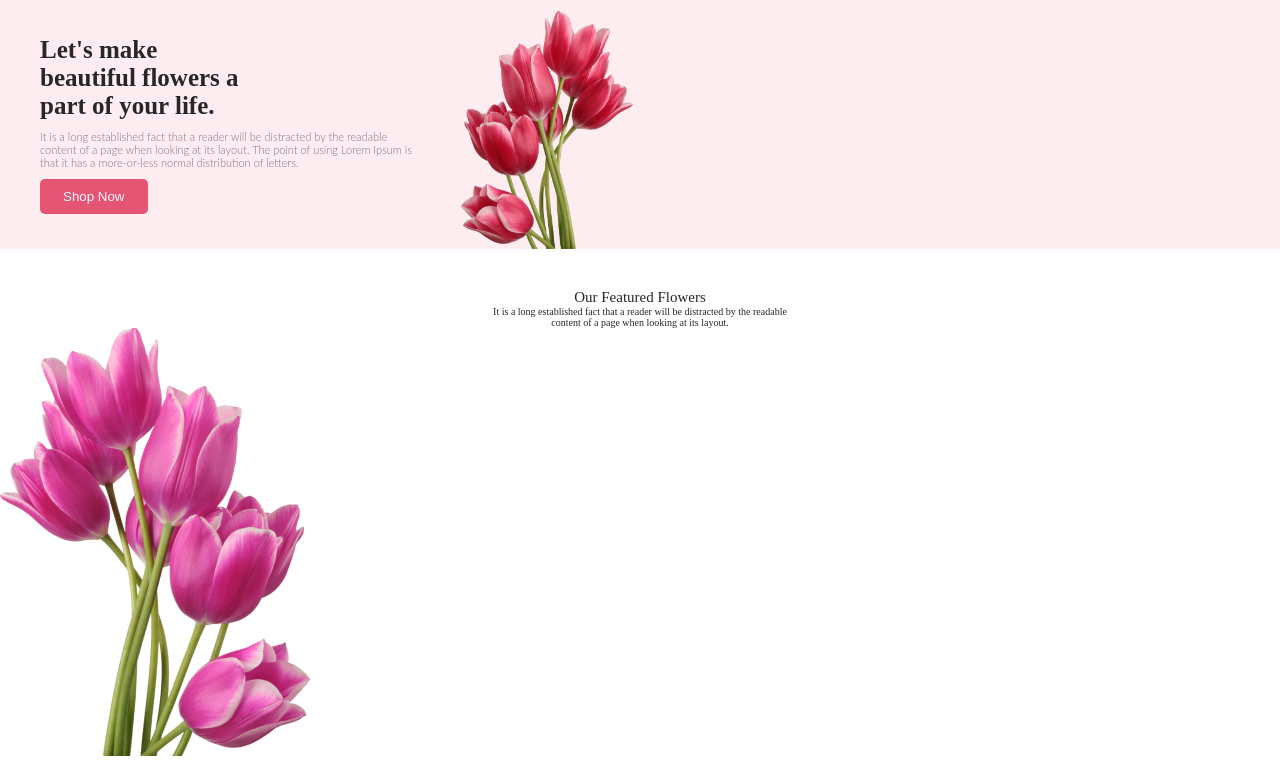
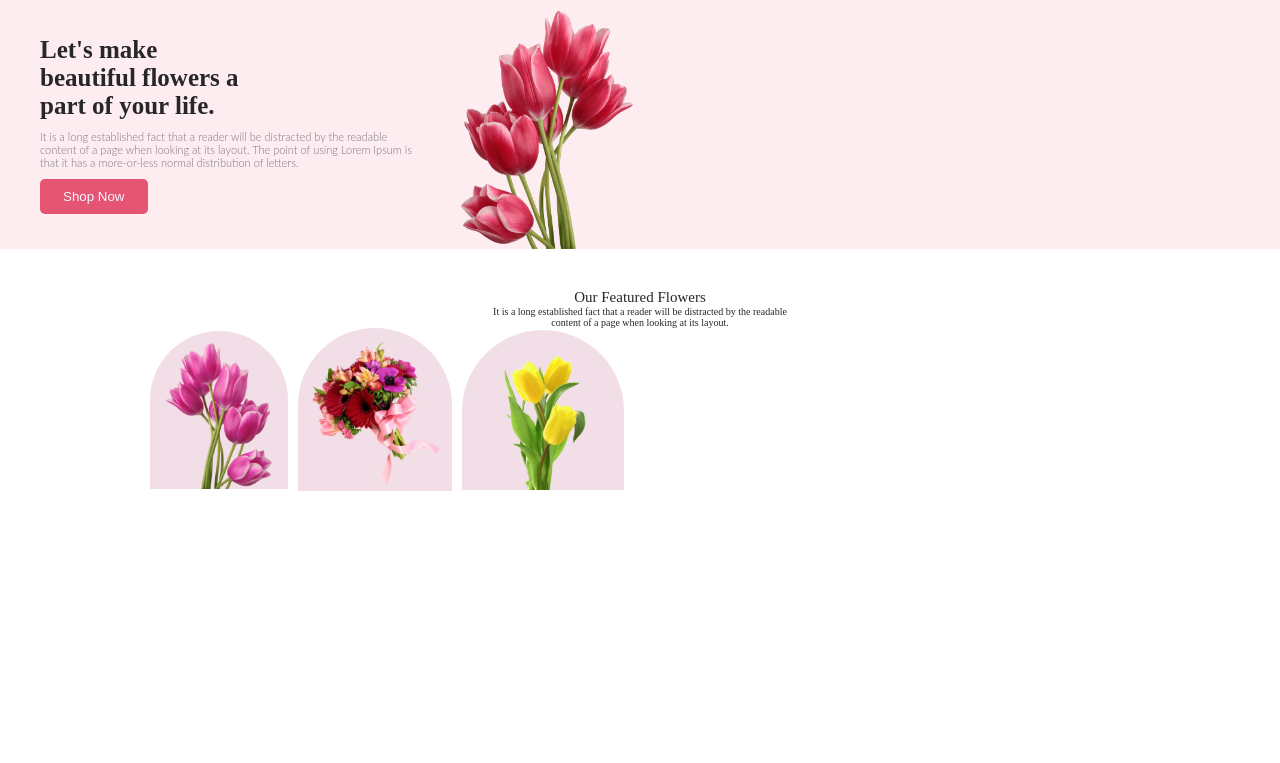
Before and after one commit to mdsaidul50/my-first-assignment, a plain HTML site: page index.html in a window 1280 px wide. Shown: the top 763 px of the page. Drawn offline with Linux system fonts and the light colour scheme.

Commit message:
my first assignment

```diff
--- a/index.html
+++ b/index.html
@@ -30,13 +30,13 @@
         </section>
         <section>
             <div class="flowers-item">
-                <div class="items">
+                <div class="items1">
                     <img src="imges/pngwing 6.png" alt="">
                 </div>
-                <div class="items">
+                <div class="items2">
                     <img src="imges/pngwing 5.png" alt="">
                 </div>
-                <div class="items">
+                <div class="items3">
                     <img src="imges/pngwing 7.png" alt="">
                 </div>
             </div>
--- a/style.css
+++ b/style.css
@@ -58,6 +58,35 @@ header{
     color: #272727;
     font-weight: 200;
 }
-.flower-item{
+.flowers-item{
     display: flex;
+    margin: 0px 150px;
 }
+
+
+.items1 img{
+    width: 106px;
+    background-color: rgba(167, 33, 98, 0.15);
+    margin-right: 10px;
+    padding: 12px 16px 0px 16px;
+    border-radius: 100px 100px 0px 0px;
+
+}
+.items2 img{
+    width: 146px;
+    background-color: rgba(167, 33, 98, 0.15);
+    text-align: center;
+    margin-right: 10px;
+    padding: 12px 0px 5px 8px;
+    border-radius: 100px 100px 0px 0px;
+
+}
+.items3 img{
+    width: 100px;
+    background-color: rgba(167, 33, 98, 0.15);
+    padding: 10px 31px 0px 31px;
+    border-radius: 100px 100px 0px 0px;
+
+
+
+}
```
